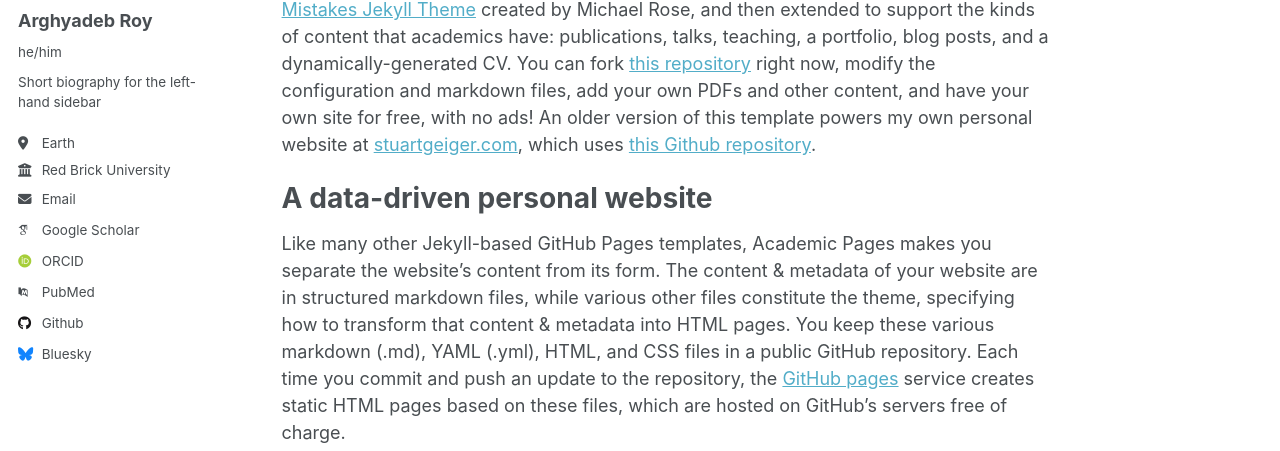
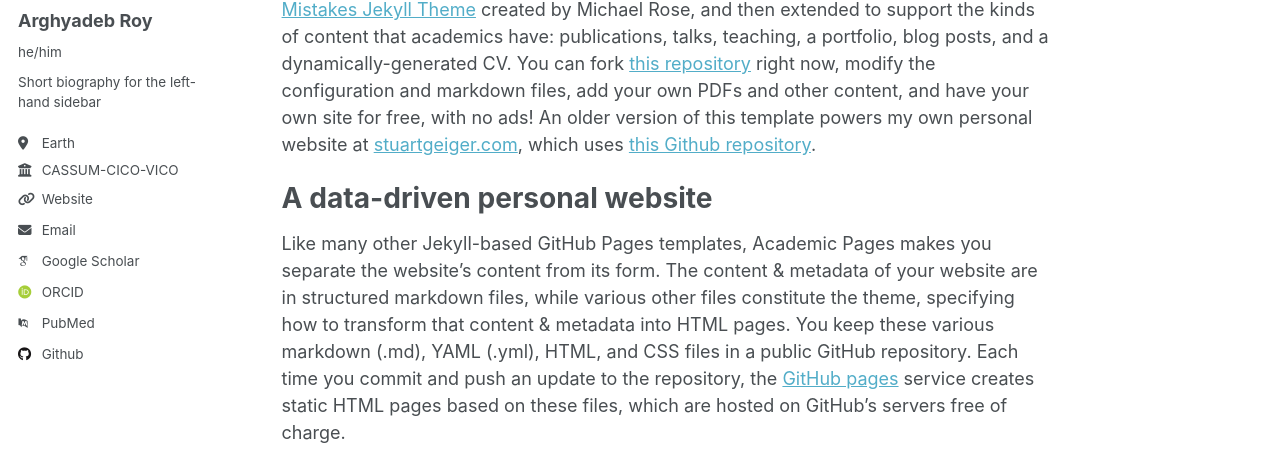
Before and after one commit to arghyadebroy/arghyadebroy.github.io, a Jekyll site: the page built from _pages/about.md, in a window 1280 px wide. Shown: the part 288-739 px from the top of the page. Built offline with Jekyll 4.4.1, drawn with Linux system fonts in a browser that asks for light colours; some web fonts are replaced; part of the change alters nothing that is shown.

Commit message:
Update _config.yml

```diff
--- a/_config.yml
+++ b/_config.yml
@@ -11,7 +11,7 @@ locale                   : "en-US"
 title                    : "Arghyadeb Roy"
 title_separator          : "-"
 name                     : &name "Arghyadeb Roy"
-description              : &description "personal description"
+description              : &description "আমি অর্ঘ্য"
 url                      : https://arghyadebroy.github.io/ # the base hostname & protocol for your site e.g. "https://mmistakes.github.io"
 baseurl                  : "" # the subpath of your site, e.g. "/blog"
 repository               : "arghyadebroy/arghyadebroy.github.io"
@@ -26,8 +26,8 @@ author:
   pronouns         : "he/him"
   bio              : "Short biography for the left-hand sidebar"
   location         : "Earth"
-  employer         : "Red Brick University"
-  uri              : # URL
+  employer         : "CASSUM-CICO-VICO"
+  uri              : "https://arghyadebroy.github.io/"
   email            : "none@example.org"
 
   # Academic websites
@@ -48,30 +48,14 @@ author:
   stackoverflow    : # User number or user number and name (i.e., use "1" or "1/jeff-atwood")
 
   # Social media
-  bluesky          : "bsky.app" # Replace this with you Bluesky username
   facebook         : # Username
-  flickr           : # Username
-  foursquare       : # Username
-  goodreads        : # Username
-  google_plus      : # Username
-  keybase          : # Username
   instagram        : # Username
-  lastfm           : # Username
   linkedin         : # Username
-  mastodon         : # URL
-  medium           : # URL
-  pinterest        : # Username
-  soundcloud       : # Username
-  steam            : # Username
   telegram         : # URL
-  tumblr           : # Username
   twitter          : # Username for X / Twitter
-  vine             : # Username
-  weibo            : # Username
   wikipedia        : # Username
-  xing             : # Username
   youtube          : # Username
-  zhihu            : # Username
+
 
 # Publication Category - The following the list of publication categories and their headings
 publication_category:
```
